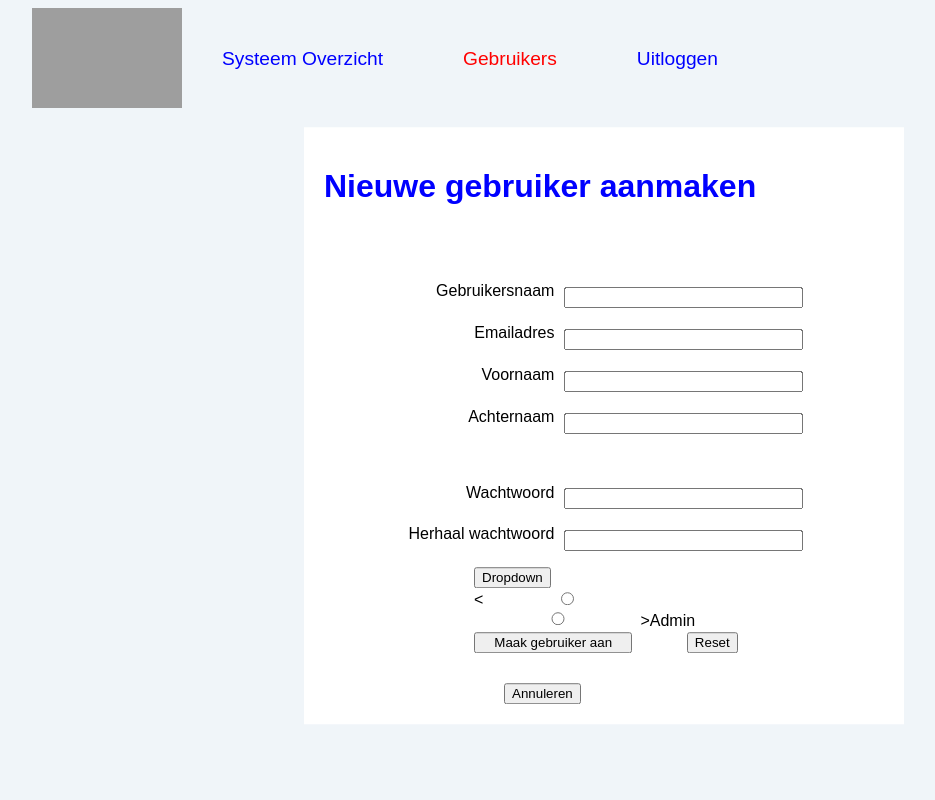
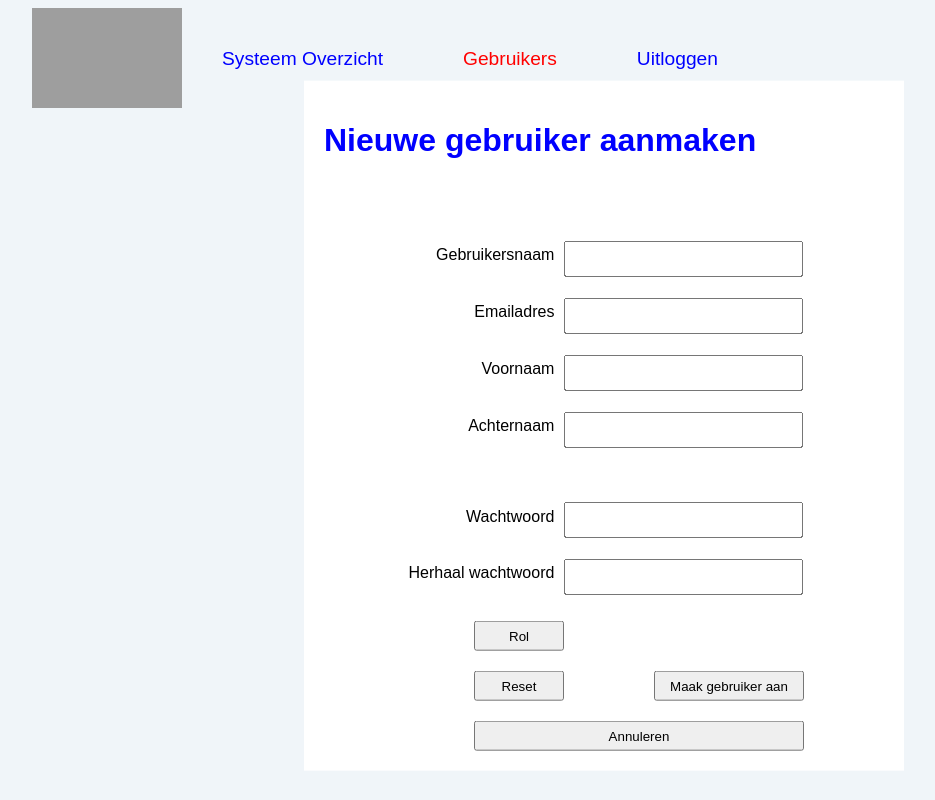
Before and after one commit to miwc14blue/ServerMonitor, a PHP site: page /ServerMonitor/html/makeUserForm.php in a window 1280 px wide. Shown: the whole page, without its empty margins (36-971 px from the left). Run offline with PHP 8.4, Linux system fonts and the light colour scheme; the visitor is signed in with stand-in values (Sample User, id 1); grey boxes are pictures that could not be loaded.

Commit message:
styling makeUserForm.php

```diff
--- a/css/styles-makeUserForm.css
+++ b/css/styles-makeUserForm.css
@@ -25,12 +25,31 @@ label{
     width: 48%;
     text-align: right;
     margin-right: 10px;
+    margin-top: 10px;
 }
 
 input {
     width: 48%;
     margin left: 1%;
     margin-top: 1%;
+    height: 30px;
+}
+
+.btnSize {
+  margin-top:10px;
+  width: 90px;
+  height: 30px;
+  text-align: center;
+  vertical-align: center;
+}
+
+/* Button on hover & focus */
+.hoverColor:hover, .hoverColor:focus {
+  background-color: #2980B9;
+}
+
+#cancelbutton .hoverColor:hover {
+  background-color: red;
 }
 
 .radioButton {
@@ -42,44 +61,58 @@ input {
     margin-left: 150px;
 }
 
-#cancelbutton {
-    margin-left: 200px;
-    margin-top: 10px;
-    margin-bottom: 20px;
+#resetButton {
+  float: left;
 }
 
-#resetButton {
-    margin-left: 50px;
+#submitButton {
+  float: right;
+  width:150px;
+}
+
+#cancelbutton {
+    margin-left: 170px;
+    margin-top: 20px;
+    margin-bottom: 20px;
+    width: 55%;
 }
 
 /* Dropdown menu */
-li {
+
+/* The container <div> - needed to position the dropdown content */
+.dropdown {
+  position: relative;
+  display: inline-block;
+  padding-bottom: 10px;
+  text-align: center;
+  vertical-align: center;
+
+}
+
+ /* Dropdown Content (Hidden by Default) */
+.dropdown-content {
+  display: none;
+  position: absolute;
+  background-color: #f1f1f1;
+  min-width: 160px;
+  box-shadow: 0px 8px 16px 0px rgba(0,0,0,0.2);
+  z-index: 1;
+}
+
+/* Show the dropdown menu (use JS to add this class to the .dropdown-content container when the user clicks on the dropdown button) */
+.show {display:block;}
+
+/* Radiobtns inside the dropdown */
+.radiobtn {
   display: block;
   transition-duration: 0.5s;
- }
+  color: black;
+  padding: 12px 16px;
+  text-decoration: none;
+  display: block;
+}
 
- li:hover {
-   cursor: pointer;
- }
-
- ul li ul {
-   visibility: hidden;
-   opacity: 0;
-   position: absolute;
-   transition: all 0.5s ease;
-   margin-top: 1rem;
-   left: 0;
-   display: none;
- }
-
- ul li:hover > ul,
- ul li ul:hover {
-   visibility: visible;
-   opacity: 1;
-   display: block;
- }
-
- ul li ul li {
-   clear: both;
-   width: 100%;
- }
+/* Change color of dropdown links on hover */
+.dropdown-content input:hover {
+  background-color: #ddd;
+}
--- a/html/makeUserForm.php
+++ b/html/makeUserForm.php
@@ -60,20 +60,20 @@ if(!isset($_SESSION['username']) || !($_SESSION['role']=='admin')){
 
             <!-- <div class="radioButton"><input name='role' type="radio" value="admin" /> Administrator </div>
             <div class="radioButton"><input name='role' type="radio" value="user" /> User </div> -->
-            <div class="dropdown">
-            <button onclick="myFunction()" class="dropbtn">Dropdown</button>
-                <div id="myDropdown" class="dropdown-content">
-                    <<input class="radiobtn" name='role' type="radio" value="user" />
-                    <input class="radiobtn" name='role' type="radio" value="admin" />>Admin</a>
+                <div class="dropdown">
+                    <button onclick="showContent()" class="btnSize hoverColor ">Rol</button>
+                        <div id="myDropdown" class="dropdown-content">
+                            <input class="radiobtn" name='role' type="radio" value="user" />User
+                            <input class="radiobtn" name='role' type="radio" value="admin" />Admin
+                        </div>
                 </div>
-            </div>
                 <div>
-                    <input type="submit" value="Maak gebruiker aan" id="submitButton" />
-                    <button type="reset" value="Reset" id="resetButton">Reset</button>
+                    <input type="submit" value="Maak gebruiker aan" class="btnSize hoverColor" id="submitButton" />
+                    <button type="reset" value="Reset" class="btnSize hoverColor" id="resetButton">Reset</button>
                 </div>
             </div>
         </form>
-        <button id="cancelbutton" onclick="location.href=`userListOverview.php`"> Annuleren</button>
+        <button class="btnSize hoverColor" id="cancelbutton" onclick="location.href=`userListOverview.php`"> Annuleren</button>
 
     </body>
 
--- a/lib/DatabasePDO.php
+++ b/lib/DatabasePDO.php
@@ -11,7 +11,7 @@ class DatabasePDO
     private $host = '127.0.0.1';
     private $port = '3307';
 
-    private $passwordMac = 'root';
+    private $passwordMac = '';
     private $hostMac = '192.168.64.2';
     private $portMac = '3306';
 
@@ -21,7 +21,7 @@ class DatabasePDO
     public function get()
     {
 
-        if (PHP_OS_FAMILY == 'Mac') {
+        if (PHP_OS_FAMILY == 'Linux') {
 
             $dsn = "{$this->driver}:dbname={$this->schema};port={$this->portMac};host={$this->hostMac}";
 
```
